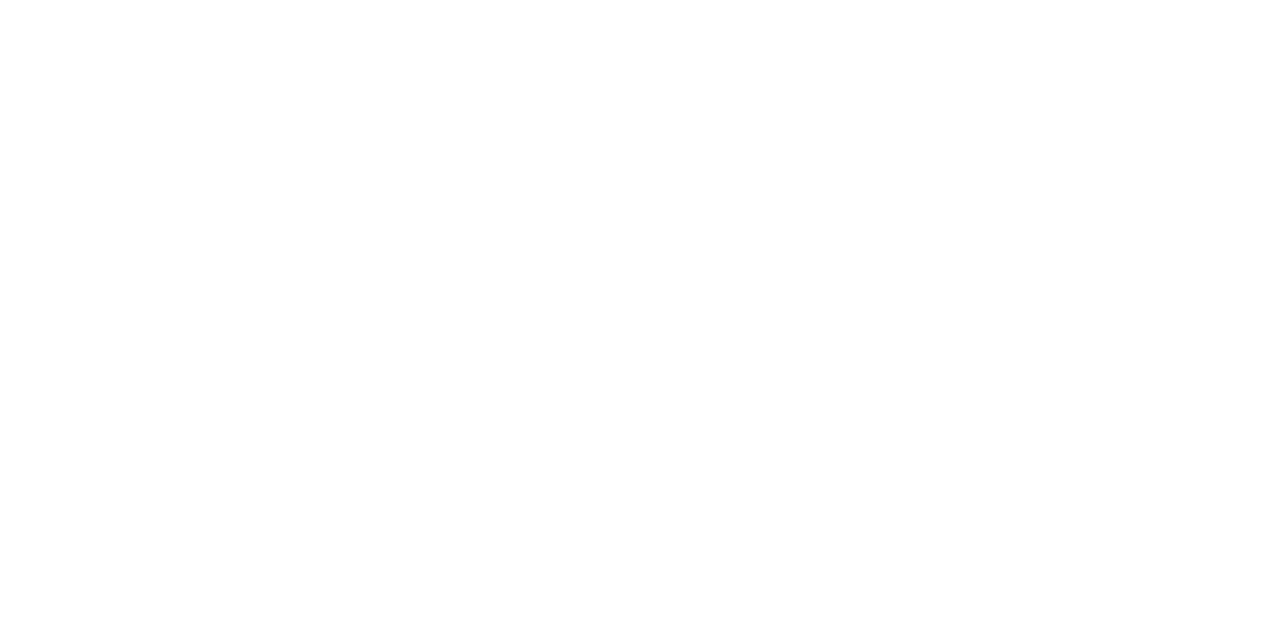
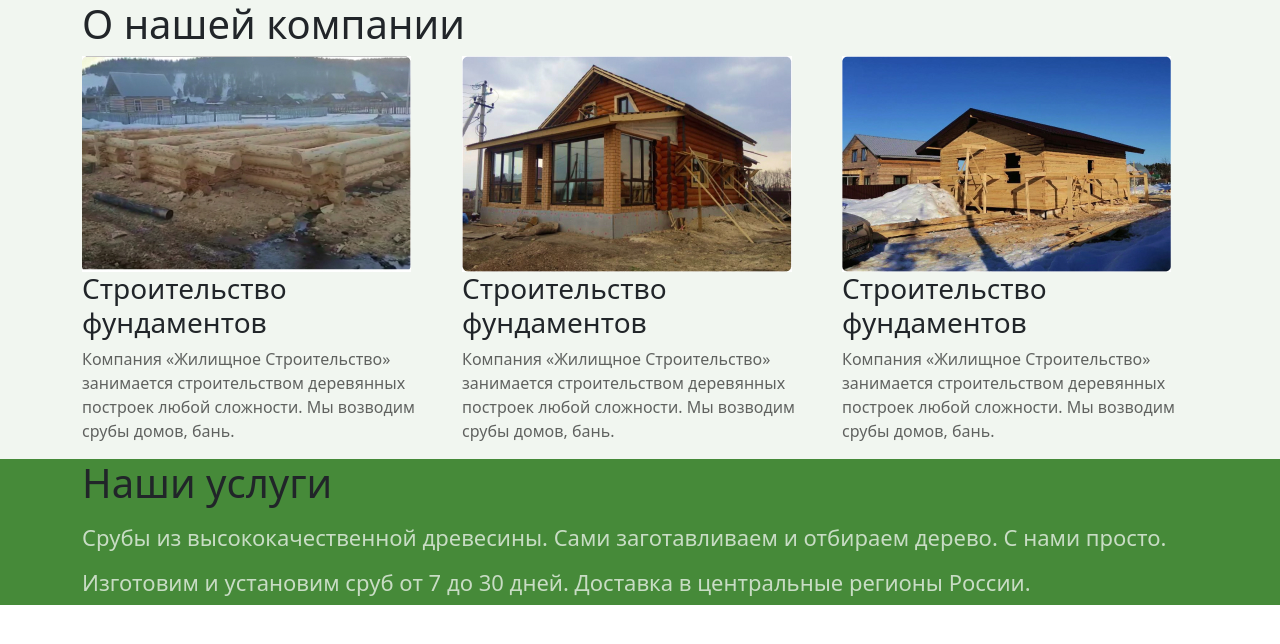
Before and after one commit to Asadul-Goba/Srub, a plain HTML site: page index.html in a window 1280 px wide. Drawn offline with nearby package versions, Linux system fonts and the light colour scheme.

Commit message:
ПОТИХОНЬКУ

```diff
--- a/index.html
+++ b/index.html
@@ -3,11 +3,42 @@
 <head>
 	<meta charset="UTF-8">
 	<meta name="viewport" content="width=device-width, initial-scale=1.0">
+	<link href="https://cdn.jsdelivr.net/npm/bootstrap@5.0.0-beta1/dist/css/bootstrap.min.css" rel="stylesheet" integrity="sha384-giJF6kkoqNQ00vy+HMDP7azOuL0xtbfIcaT9wjKHr8RbDVddVHyTfAAsrekwKmP1" crossorigin="anonymous">
+	<link href="css/style.css" rel="stylesheet">
 	<title>Сруб</title>
+	 <link rel="icon" href="img/logo.png">
 </head>
 <body>
-
-
+	<section class="services">
+			<div class="container">
+				<h2>О нашей компании</h2>
+				<div class="services-item row">
+					<div class="services-block col-lg-4">
+						<img src="img/service1.jpg" alt="">
+						<h3>Строительство фундаментов</h3>
+						<p>Компания «Жилищное Строительство» занимается строительством деревянных построек любой сложности. Мы возводим срубы домов, бань.</p>
+					</div>
+					<div class="services-block col-lg-4">
+						<img src="img/service2.jpg" alt="">
+						<h3>Строительство фундаментов</h3>
+						<p>Компания «Жилищное Строительство» занимается строительством деревянных построек любой сложности. Мы возводим срубы домов, бань.</p>
+					</div>
+					<div class="services-block col-lg-4">
+						<img src="img/service3.jpg" alt="">
+						<h3>Строительство фундаментов</h3>
+						<p>Компания «Жилищное Строительство» занимается строительством деревянных построек любой сложности. Мы возводим срубы домов, бань.</p>
+					</div>
+				</div>
+			</div>
+	</section>
+	<section class="about">
+		<div class="container">
+			<h2>Наши услуги</h2>
+			<div class="services-item">
+				<p>Срубы из высококачественной древесины. Сами заготавливаем и отбираем дерево. C нами просто. Изготовим и установим сруб от 7 до 30 дней. Доставка в центральные регионы России.</p>
+			</div>
+		</div>
+	</section>
 
 
 
--- a/less/style.less
+++ b/less/style.less
@@ -0,0 +1,20 @@
+h2{
+	font-size: 40px;
+}
+.services{
+	background-color: #F1F6F0;
+	p{
+		color: #000000;
+		opacity: 0.6;
+	}
+
+}
+.about{
+	background-color: #468A39;
+	p{
+		font-size: 22px;
+		line-height: 45px;
+		color: #FFFFFF;
+		opacity: 0.7;
+	}
+}
```
Also changed, not shown: css/style.css, img/logo.png (added), img/service1.jpg (added), img/service2.jpg (added), img/service3.jpg (added).
